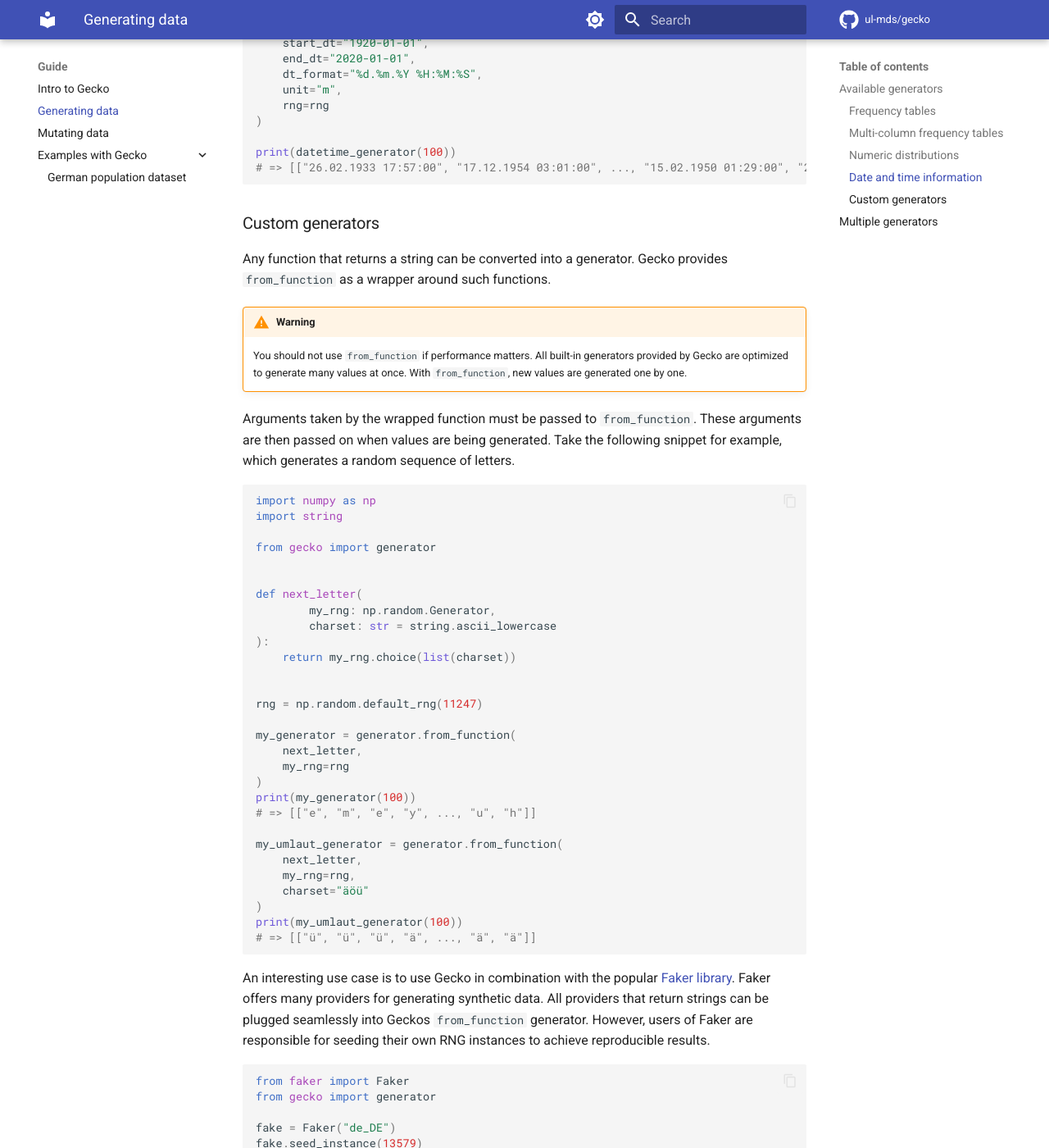
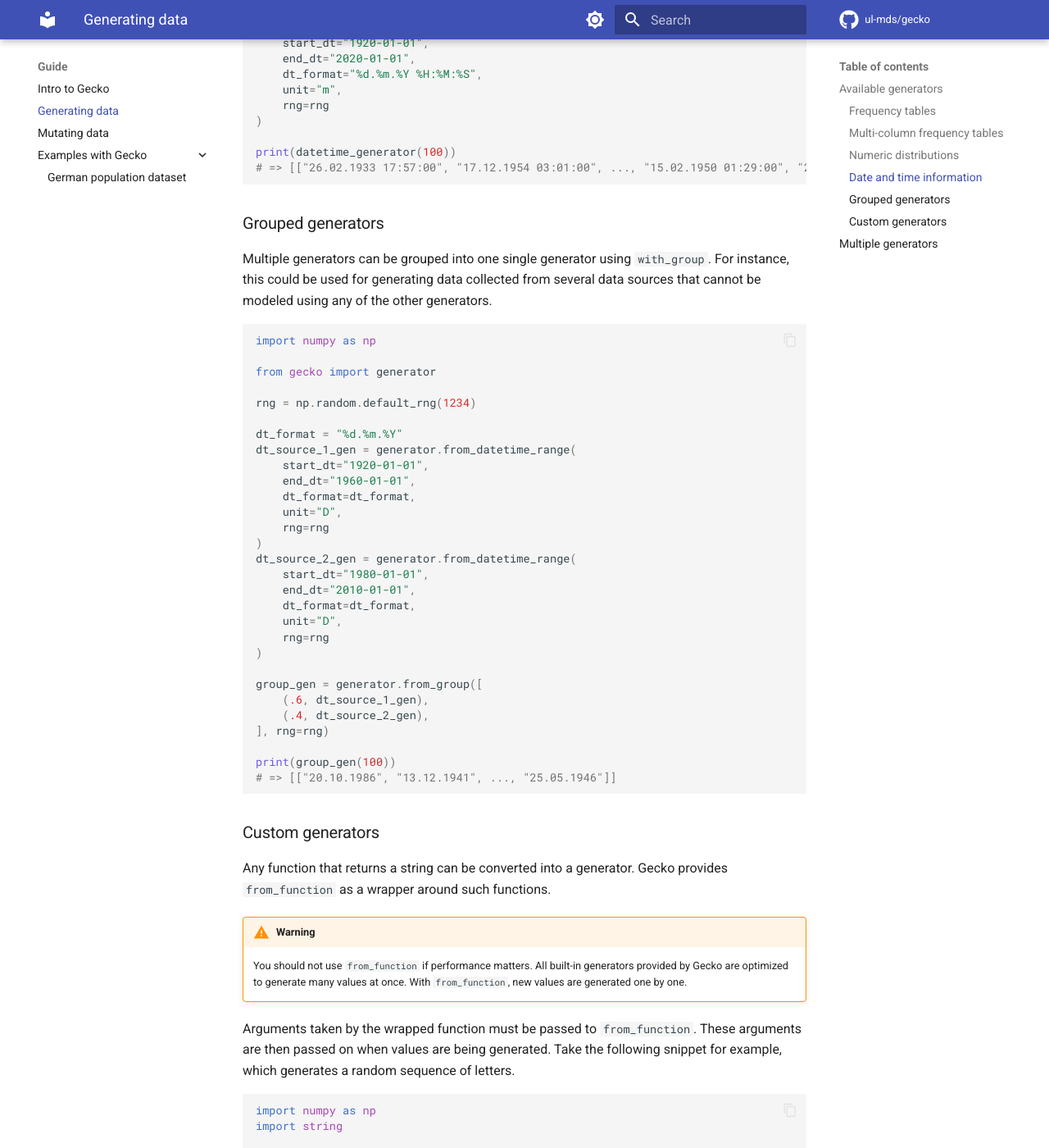
Before and after one commit to ul-mds/gecko, an MkDocs documentation site: the page built from docs/data-generation.md, in a window 1280 px wide and 1400 px high, scrolled down 3782 px. Shown: the whole window at 82% size. Built offline with MkDocs 1.6.1 and Material for MkDocs 9.7.7, drawn with Linux system fonts in a browser that asks for light colours; comment, search, counter and statistics services are not loaded.

Commit message:
Add docs to `from_group` generator

````diff
--- a/docs/data-generation.md
+++ b/docs/data-generation.md
@@ -208,6 +208,44 @@ print(datetime_generator(100))
 # => [["26.02.1933 17:57:00", "17.12.1954 03:01:00", ..., "15.02.1950 01:29:00", "24.06.1922 23:46:00"]]
 ```
 
+### Grouped generators
+
+Multiple generators can be grouped into one single generator using `with_group`.
+For instance, this could be used for generating data collected from several data sources that cannot be modeled using
+any of the other generators.
+
+```python
+import numpy as np
+
+from gecko import generator
+
+rng = np.random.default_rng(1234)
+
+dt_format = "%d.%m.%Y"
+dt_source_1_gen = generator.from_datetime_range(
+    start_dt="1920-01-01",
+    end_dt="1960-01-01",
+    dt_format=dt_format,
+    unit="D",
+    rng=rng
+)
+dt_source_2_gen = generator.from_datetime_range(
+    start_dt="1980-01-01",
+    end_dt="2010-01-01",
+    dt_format=dt_format,
+    unit="D",
+    rng=rng
+)
+
+group_gen = generator.from_group([
+    (.6, dt_source_1_gen),
+    (.4, dt_source_2_gen),
+], rng=rng)
+
+print(group_gen(100))
+# => [["20.10.1986", "13.12.1941", ..., "25.05.1946"]]
+```
+
 ### Custom generators
 
 Any function that returns a string can be converted into a generator.
````
Also changed, not shown: 1 other file.
